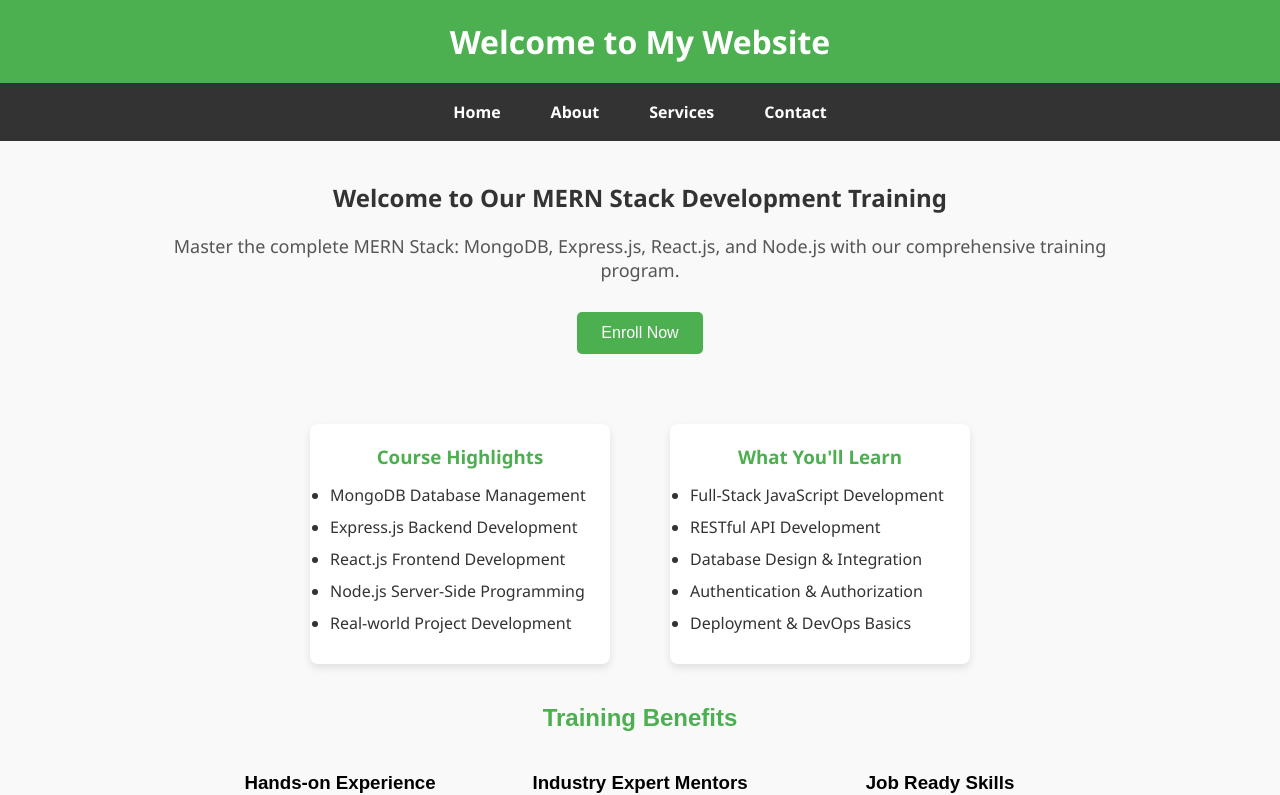
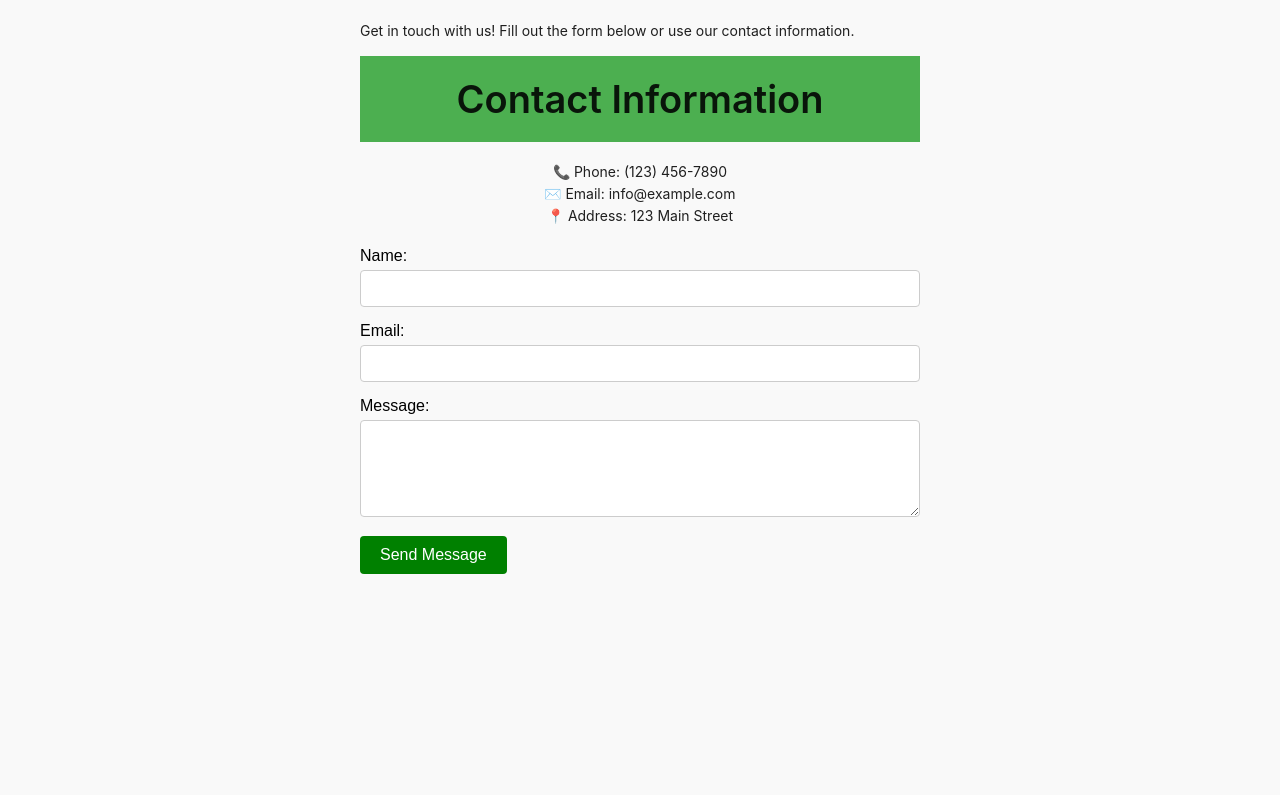
Before and after one commit to rigyel-dev/GroupCollab1, a React (Vite) app: page / in a window 1280 px wide. Shown: the top 795 px of the page. Built offline with nearby package versions, Linux system fonts and the light colour scheme.

Commit message:
added contact

```diff
--- a/src/App.jsx
+++ b/src/App.jsx
@@ -1,16 +1,14 @@
 import React from 'react'
-import Home from './components/home/Home'
-import './index.css';
-import Footer from './components/footer/Footer';
 
+import ContactForm from './pages/Contact';
 
 
 const App = () => {
   return (
     <>
-    <Home/>
 
-    <Footer/>
+    <ContactForm/>
+
     </>
   )
 }
--- a/src/components/course-highlight/CourseHighlights.jsx
+++ /dev/null
@@ -1,15 +0,0 @@
-import React from "react";
-
-const CourseHighlights = () => {
-  return (
-    <ul>
-      <li>MongoDB Database Management</li>
-      <li>Express.js Backend Development</li>
-      <li>React.js Frontend Development</li>
-      <li>Node.js Server-Side Programming</li>
-      <li>Real-world Project Development</li>
-    </ul>
-  );
-};
-
-export default CourseHighlights;
--- a/src/components/footer/Footer.jsx
+++ /dev/null
@@ -1,11 +0,0 @@
-import React from 'react'
-
-const Footer = () => {
-  return (
-    <footer>
-    <p>&copy; 2025 My Website. All rights reserved.</p>
-    </footer>
-  )
-}
-
-export default Footer
--- a/src/components/home/Home.jsx
+++ /dev/null
@@ -1,36 +0,0 @@
-import React from "react";
-import CourseHighlights from "../course-highlight/CourseHighlights";
-import Learning from "../learning/Learning";
-import TrainingBenefits from "../trainingbenefits/TrainingBenefits";
-import NavBar from "../navbar/NavBar";
-
-const Home = () => {
-  return (
-    <div>
-      <h1>Welcome to My Website</h1>
-     <NavBar/>
-      <main>
-        <h2>Welcome to Our MERN Stack Development Training</h2>
-        <p>
-          Master the complete MERN Stack: MongoDB, Express.js, React.js, and Node.js with our comprehensive training <br /> program.
-        </p>
-        <button>Enroll Now</button>
-
-        <div className="container">
-          <div>
-            <h3>Course Highlights</h3>
-            <CourseHighlights />
-          </div>
-          <div>
-            <h3>What You'll Learn</h3>
-            <Learning />
-          </div>
-        </div>
-        <TrainingBenefits/>
-
-      </main>
-    </div>
-  );
-};
-
-export default Home;
--- a/src/components/learning/Learning.jsx
+++ /dev/null
@@ -1,15 +0,0 @@
-import React from "react";
-
-const Learning = () => {
-  return (
-    <ul>
-      <li>Full-Stack JavaScript Development</li>
-      <li>RESTful API Development</li>
-      <li>Database Design & Integration</li>
-      <li>Authentication & Authorization</li>
-      <li>Deployment & DevOps Basics</li>
-    </ul>
-  );
-};
-
-export default Learning;
--- a/src/components/navbar/NavBar.jsx
+++ /dev/null
@@ -1,14 +0,0 @@
-import React from 'react'
-
-const NavBar = () => {
-  return (
-    <nav>
-        <a href="/">Home</a>
-        <a href="/about.jsx">About</a>
-        <a href="/service.jsx">Services</a>
-        <a href="/contact.jsx">Contact</a>
-      </nav>
-  )
-}
-
-export default NavBar
--- a/src/components/trainingbenefits/TrainingBenefits.jsx
+++ /dev/null
@@ -1,33 +0,0 @@
-import React from 'react'
-
-const TrainingBenefits = () => {
-  return (
-    <div style={{ fontFamily: "Arial, sans-serif" }}>
-      {/* Training Benefits */}
-      <section style={{ padding: "40px 20px", textAlign: "center" }}>
-        <h2 style={{ color: "#4CAF50", marginBottom: "40px" }}>Training Benefits</h2>
-        <div style={{ display: "flex", justifyContent: "center", gap: "50px" }}>
-          {/* Benefit 1 */}
-          <div style={{ width: "250px" }}>
-            <h3 style={{ fontWeight: "bold" }}>Hands-on Experience</h3>
-            <p>Build real-world applications from scratch</p>
-          </div>
-
-          {/* Benefit 2 */}
-          <div style={{ width: "250px" }}>
-            <h3 style={{ fontWeight: "bold" }}>Industry Expert Mentors</h3>
-            <p>Learn from experienced MERN developers</p>
-          </div>
-
-          {/* Benefit 3 */}
-          <div style={{ width: "250px" }}>
-            <h3 style={{ fontWeight: "bold" }}>Job Ready Skills</h3>
-            <p>Get prepared for full-stack developer roles</p>
-          </div>
-        </div>
-      </section>
-    </div>
-  )
-}
-
-export default TrainingBenefits
--- /dev/null
+++ b/src/pages/Contact.jsx
@@ -0,0 +1,89 @@
+import { Typography } from 'antd'
+import React from 'react'
+
+function ContactForm() {
+    const {Paragraph} = Typography
+  return (
+    <div style={{ fontFamily: 'Arial, sans-serif', margin: 0, padding: 0 }}>
+      <div style={{ padding: '20px', maxWidth: '600px', margin: 'auto' }}>
+
+
+        <Paragraph>Get in touch with us! Fill out the form below or use our contact information.</Paragraph>
+
+
+        <div style={{ marginBottom: '20px' }}>
+            <Typography.Title level={1} style={{
+                textAlign: 'center',
+            }}>Contact Information</Typography.Title>
+          <Paragraph style={{
+            textAlign: 'center',
+          }}>📞 Phone: (123) 456-7890<br />
+          ✉️ Email: info@example.com<br style={{marginTop: '8px', marginBottom: '8px'}} />
+          📍 Address: 123 Main Street</Paragraph>
+        </div>
+
+        <form>
+          <label htmlFor="name">Name:</label><br />
+          <input
+            type="text"
+            id="name"
+            name="name"
+            required
+            style={inputStyle}
+          />
+          <br />
+
+          <label htmlFor="email">Email:</label><br />
+          <input
+            type="email"
+            id="email"
+            name="email"
+            required
+            style={inputStyle}
+          />
+          <br />
+
+          <label htmlFor="message">Message:</label><br />
+          <textarea
+            id="message"
+            name="message"
+            rows="5"
+            required
+            style={inputStyle}
+          ></textarea><br />
+
+          <button type="submit" style={buttonStyle}>
+            Send Message
+          </button>
+        </form>
+      </div>
+      </div>
+
+
+  )
+}
+
+const inputStyle = {
+  width: '100%',
+  padding: '10px',
+  marginTop: '5px',
+  marginBottom: '15px',
+  border: '1px solid #ccc',
+  borderRadius: '4px',
+
+
+}
+
+const buttonStyle = {
+  backgroundColor: 'green',
+  color: 'white',
+  padding: '10px 20px',
+  border: 'none',
+  borderRadius: '4px',
+  cursor: 'pointer',
+  textAlign:'center'
+
+}
+
+
+export default ContactForm
```
